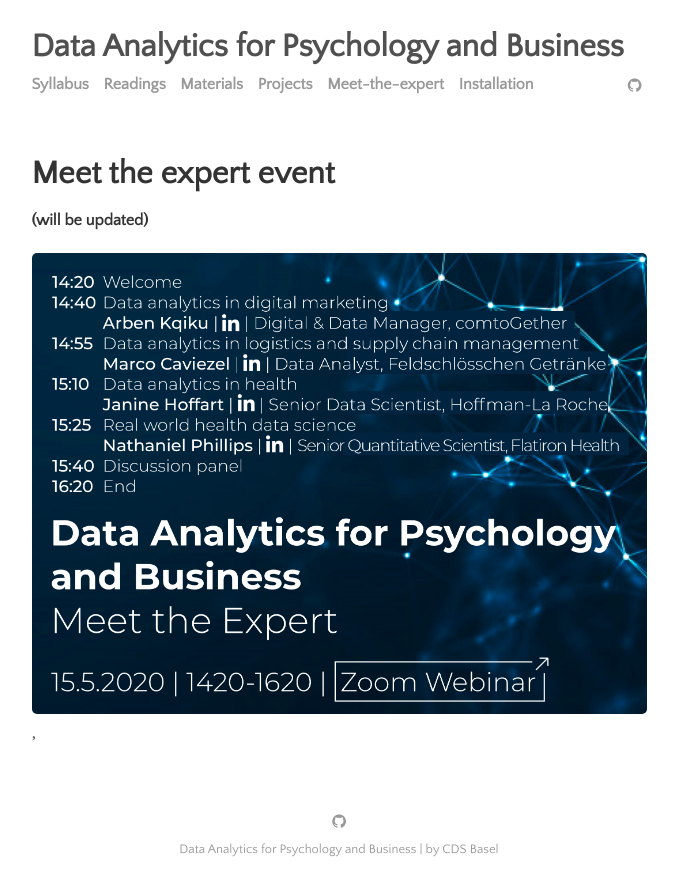
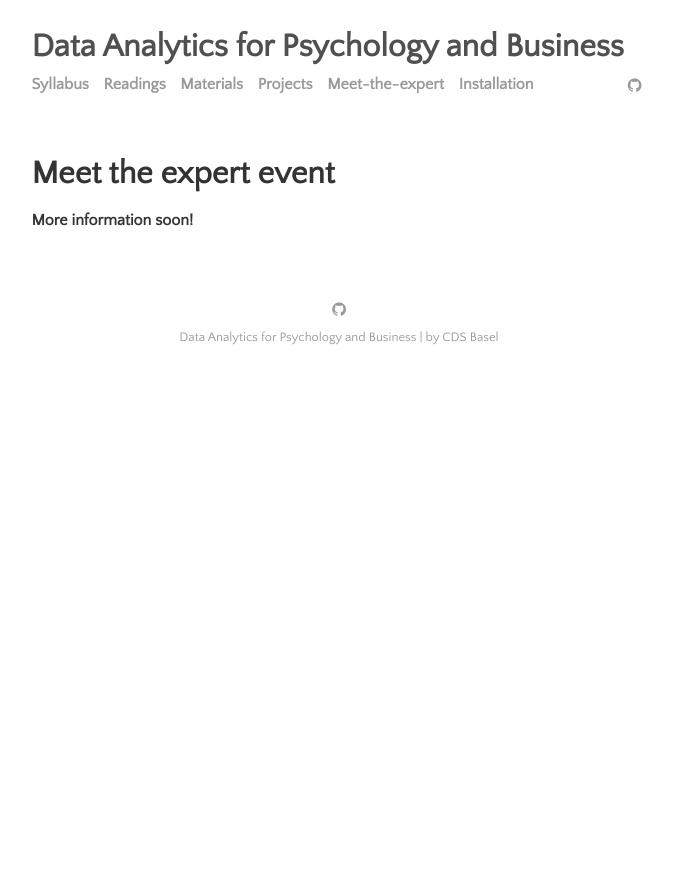
Before and after one commit to cdsbasel/dataanalytics_2021, a Jekyll site: the page built from menu/meet-the-expert.md, in a window 1280 px wide. Shown: the top 896 px of the page, without its empty margins (301-979 px from the left). Built offline with Jekyll 4.4.1, drawn with Linux system fonts in a browser that asks for light colours.

Commit message:
Update meet-the-expert.md

```diff
--- a/menu/meet-the-expert.md
+++ b/menu/meet-the-expert.md
@@ -19,6 +19,4 @@ title: Please read before entering webinar
 
 <a href="https://unibas.zoom.us/j/99145634711?pwd=M1lEb0djNlhMbHRlR1lZUHVLUVRMUT09"><img src="https://cdsbasel.github.io/dataanalytics//assets/img/button.png"></a>--->
 
-#### (will be updated)
-
-<img src="../assets/img/DataAnalytics_MeetTheExpert_March15.png">‚
+#### More information soon!
```
